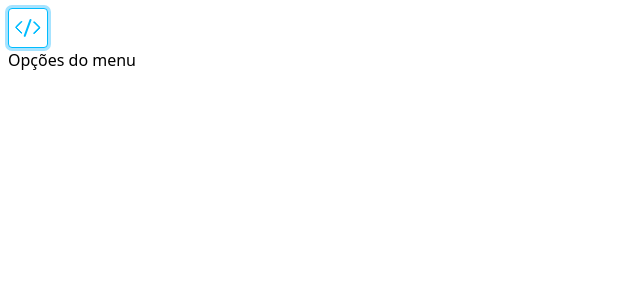
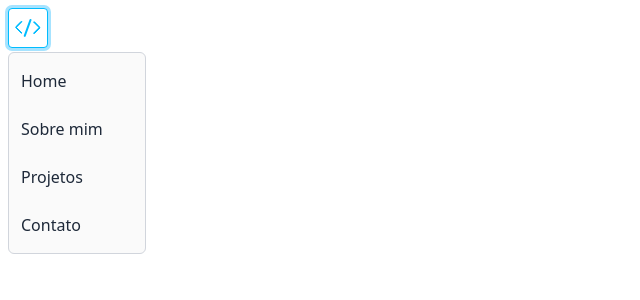
Before and after one commit to RNoleto/portfolio2025, a Vue app: page / in a window 1280 px wide. Both pictures are taken after a click on the button 28 px from the left and 28 px from the top of the page. Shown: the top 300 px of the page, without its empty margins (0-640 px from the left). Built offline with nearby package versions, Linux system fonts and the light colour scheme.

Commit message:
:tada: bkp itens nav menu

```diff
--- a/src/components/Navbar.vue
+++ b/src/components/Navbar.vue
@@ -14,16 +14,32 @@ function toggleMenu(){
         <button
             @click="toggleMenu"
             :class="{ active: isActive}"
-            class="bg-[#eee] rounded-sm w-[40px] h-[40px] flex flex-col gap-1 border-transparent border-1 items-center justify-center cursor-pointer"
+            class="relative bg-[#eee] rounded-sm w-[40px] h-[40px] flex flex-col gap-1 border-transparent border-1 items-center justify-center cursor-pointer"
         >
         <span :class="{active: isActive}"></span>
         </button>
-        <nav v-show="isActive">
-            Opções do menu
-        </nav>
+        <Transition name="fade-slide">
+            <nav v-show="isActive" class="absolute mt-1 border-1 border-gray-300 rounded-md p-2 bg-zinc-50">
+                <ul class="flex flex-col gap-2 text-gray-800 min-w-[120px]">
+                    <li class="px-1 py-2">Home</li>
+                    <li class="px-1 py-2">Sobre mim</li>
+                    <li class="px-1 py-2">Projetos</li>
+                    <li class="px-1 py-2">Contato</li>
+                </ul>
+            </nav>
+        </Transition>
 </template>
 
 <style scoped>
+/* Transição suave do menu */
+.fade-slide-enter-active, .fade-slide-leave-active {
+    transition: opacity 0.3s ease, transform 0.3s ease;
+}
+
+.fade-slide-enter-from, .fade-slide-leave-to {
+    opacity: 0;
+    transform: translateY(-10px);
+}
 button span{
     content: '';
     position: relative;
```
